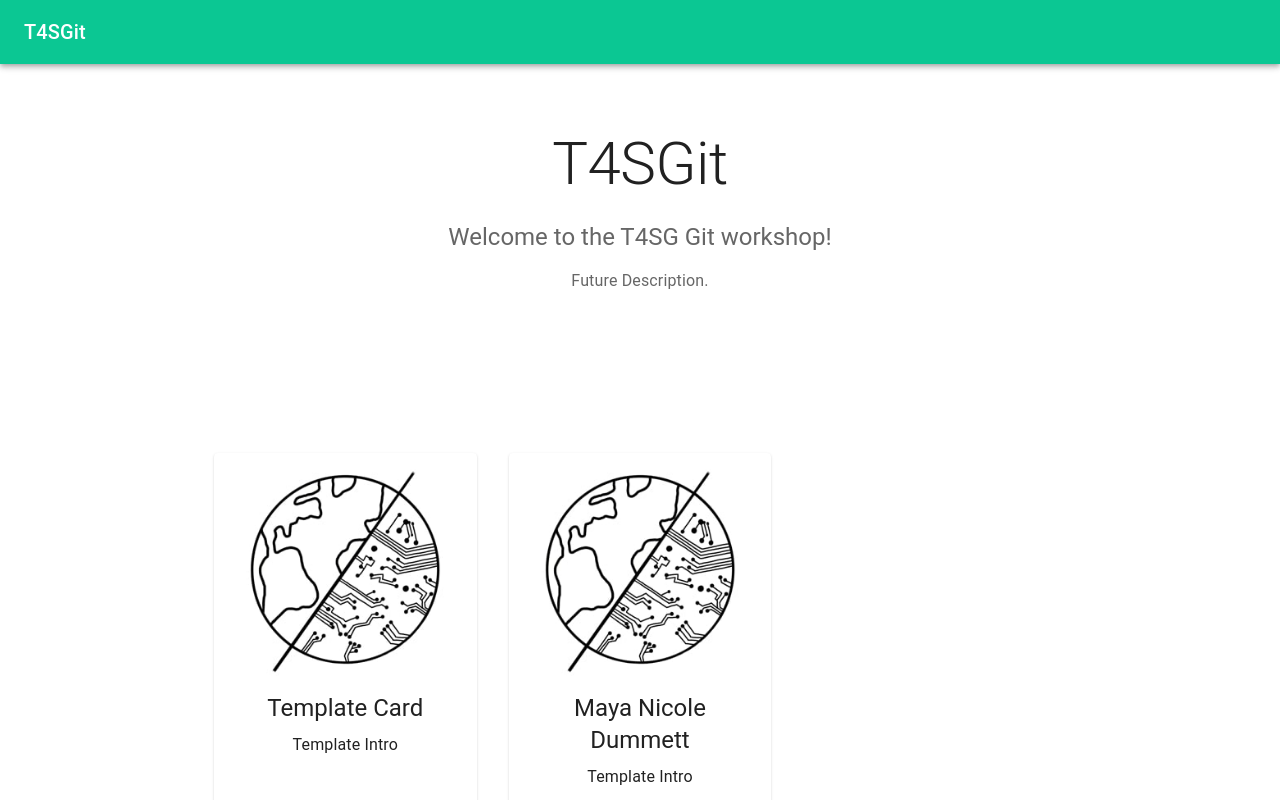
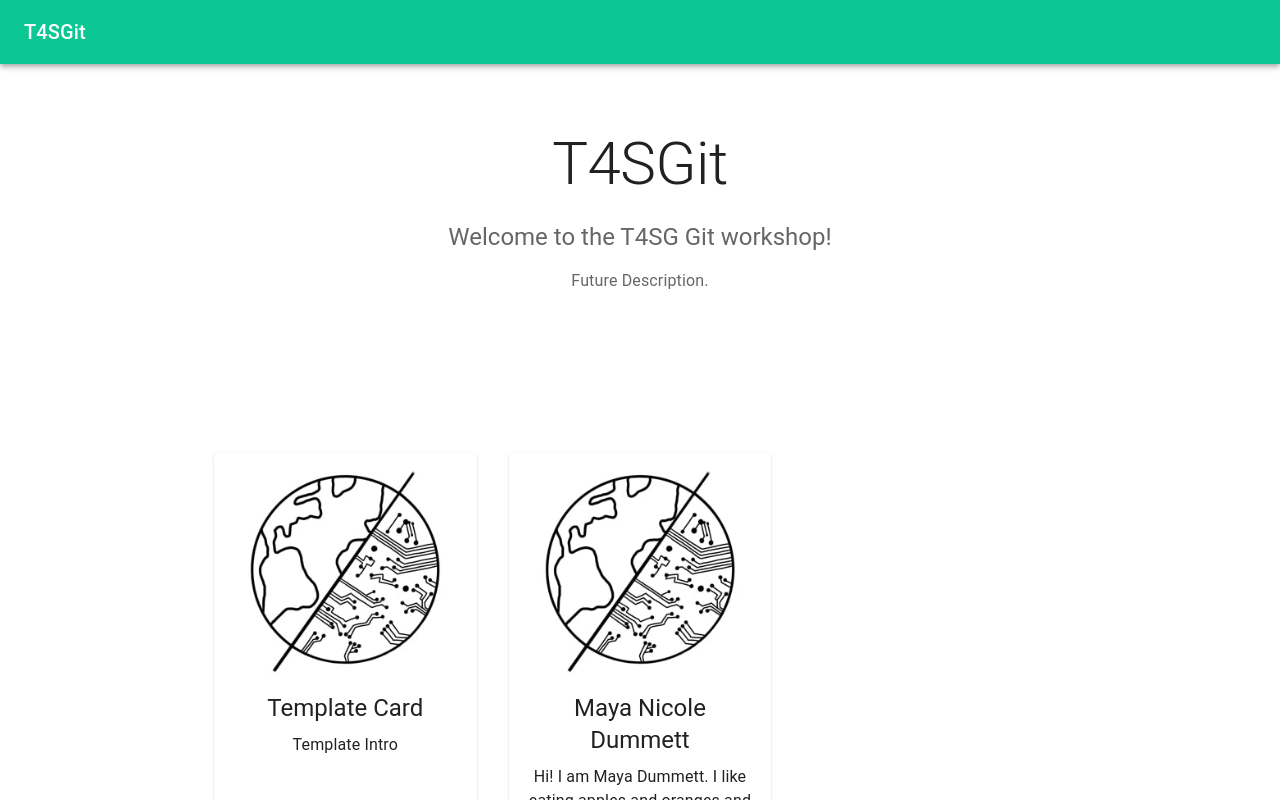
Before and after one commit to hcs-t4sg/git-workshop, a React (Vite) app: page / in a window 1280 px wide. Shown: the top 800 px of the page. Built offline with nearby package versions, Linux system fonts and the light colour scheme.

Commit message:
changed maya card template

```diff
--- a/src/MayaCard.tsx
+++ b/src/MayaCard.tsx
@@ -28,7 +28,7 @@ export default function MayaCard() {
           </Typography>
           <Typography>
             {/* Harvard intro here */}
-            Template Intro
+            Hi! I am Maya Dummett. I like eating apples and oranges and I am a big fan of the number 24.
           </Typography>
         </CardContent>
       </Card>
```
